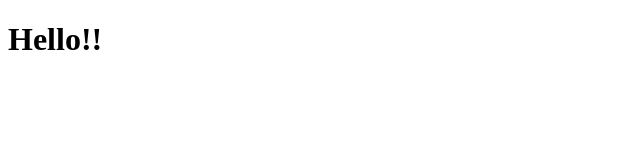
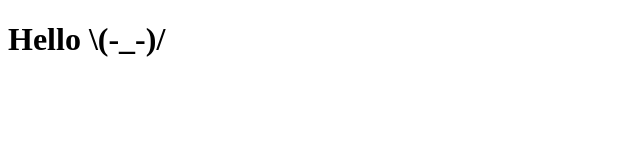
Before and after one commit to ippei99/202211, a plain HTML site: page index.html in a window 1280 px wide. Shown: the full height of the page, 0-640 px from the left. Drawn offline with Linux system fonts and the light colour scheme.

Commit message:
Update index.html

```diff
--- a/index.html
+++ b/index.html
@@ -7,6 +7,6 @@
   <title>hello</title>
 </head>
 <body>
-  <h1>Hello!!</h1>
+  <h1>Hello \(-_-)/</h1>
 </body>
 </html>
```
